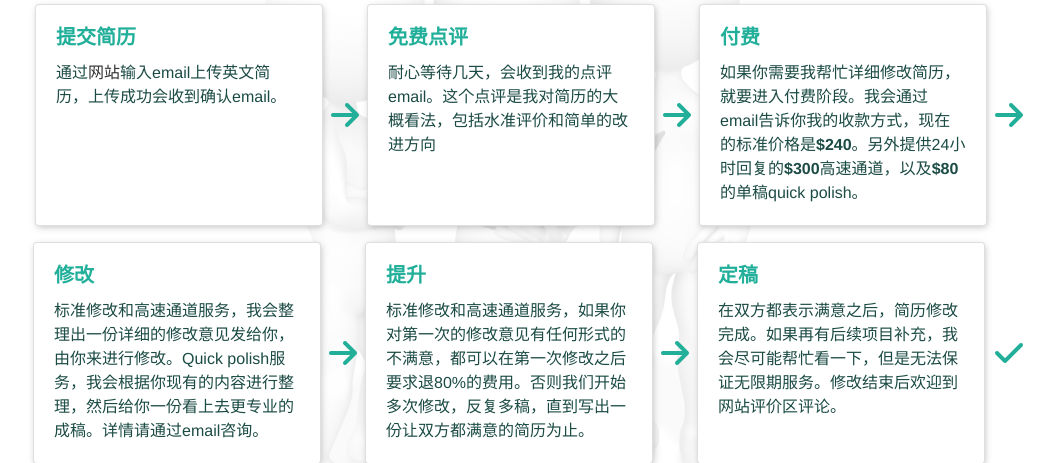
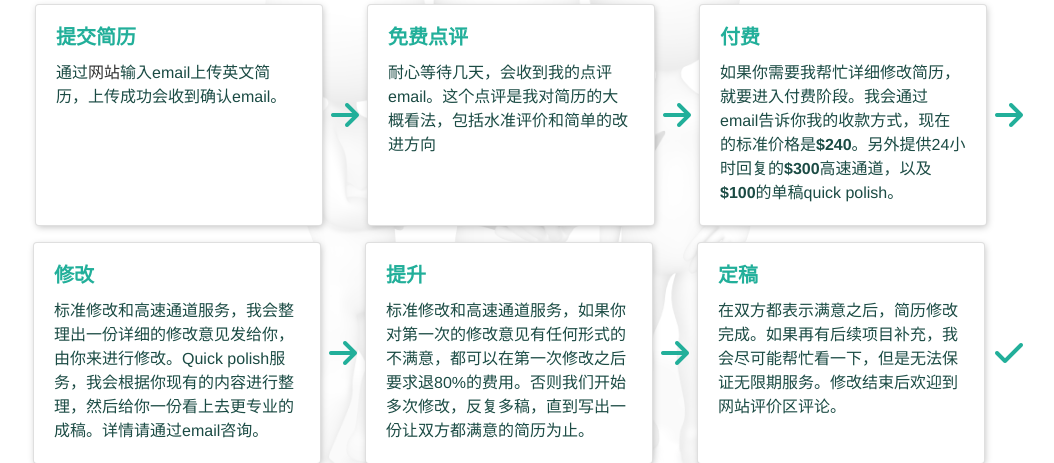
Before and after one commit to gaogaotiantian/eecsresume, a Flask app: page /procedure in a window 1280 px wide. Shown: the part 193-656 px from the top of the page, without its empty margins (115-1169 px from the left). Run offline with Flask 2, Linux system fonts and the light colour scheme; some libraries are stand-ins or nearby versions.

Commit message:
Update price

```diff
--- a/templates/procedure.html
+++ b/templates/procedure.html
@@ -36,7 +36,7 @@
             <div class="card-body">
               <h5 class="card-title">付费</h5>
               <p class="card-text">
-                如果你需要我帮忙详细修改简历，就要进入付费阶段。我会通过email告诉你我的收款方式，现在的标准价格是<b>$240</b>。另外提供24小时回复的<b>$300</b>高速通道，以及<b>$80</b>的单稿quick polish。
+                如果你需要我帮忙详细修改简历，就要进入付费阶段。我会通过email告诉你我的收款方式，现在的标准价格是<b>$240</b>。另外提供24小时回复的<b>$300</b>高速通道，以及<b>$100</b>的单稿quick polish。
               </p>
             </div>
           </div>
```
